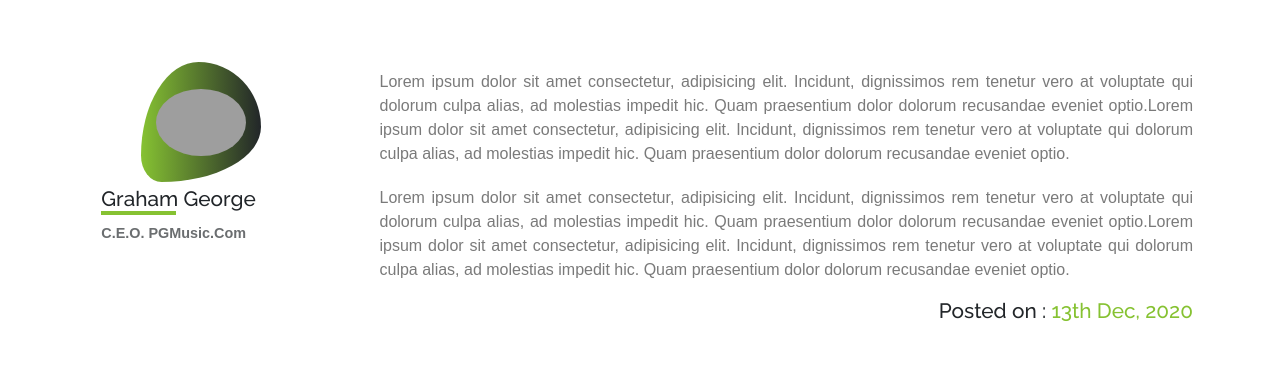
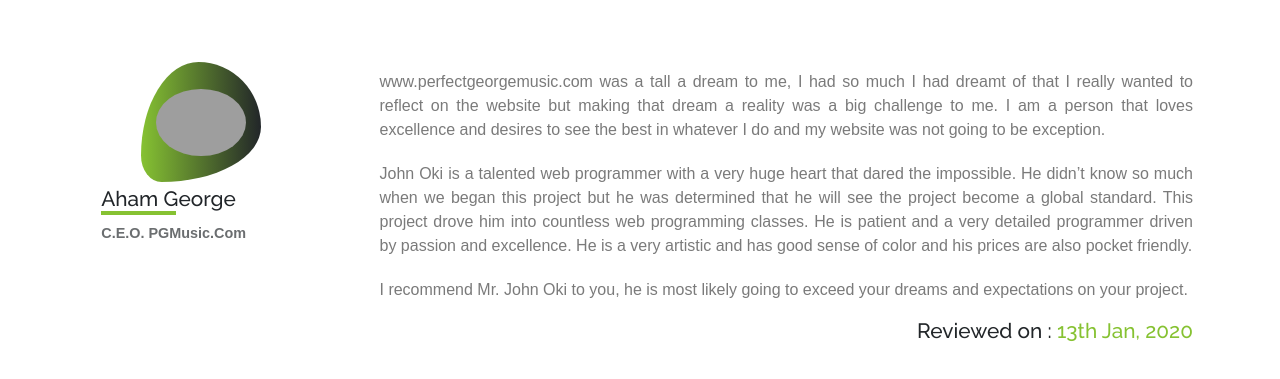
Before and after one commit to blackpopex/blackpopex-Website, a plain HTML site: page testimonials.html in a window 1280 px wide. Shown: the part 397-776 px from the top of the page. Drawn offline with nearby package versions, Linux system fonts and the light colour scheme; grey boxes are pictures that could not be loaded; a web font is replaced by a local one.

Commit message:
Update testimonials.html

```diff
--- a/testimonials.html
+++ b/testimonials.html
@@ -90,7 +90,7 @@
                                     <img src="./img/testimonies/George.png" alt="George photo" style="width: 90px; height: auto;" class="img-fluid text-center mx-auto">
                                 </div>
                                 <div class="text-left">
-                                    <h5 class="mb-0">Graham George</h5>
+                                     <h5 class="mb-0">Aham George</h5>
                                     <div class="bar mb-2"></div>
                                     <p>C.E.O. PGMusic.Com</p>
                                 </div>
@@ -98,11 +98,10 @@
                         </div>
                         <div class="col-sm-12 col-md-9 p-4">
                             <div class="comment_wrapper p-2">
-                            <p>Lorem ipsum dolor sit amet consectetur, adipisicing elit. Incidunt, dignissimos rem tenetur vero at voluptate qui dolorum culpa alias, ad molestias impedit hic. Quam praesentium dolor dolorum recusandae eveniet optio.Lorem
-                                ipsum dolor sit amet consectetur, adipisicing elit. Incidunt, dignissimos rem tenetur vero at voluptate qui dolorum culpa alias, ad molestias impedit hic. Quam praesentium dolor dolorum recusandae eveniet optio.</p>
-                            <p>Lorem ipsum dolor sit amet consectetur, adipisicing elit. Incidunt, dignissimos rem tenetur vero at voluptate qui dolorum culpa alias, ad molestias impedit hic. Quam praesentium dolor dolorum recusandae eveniet optio.Lorem
-                                ipsum dolor sit amet consectetur, adipisicing elit. Incidunt, dignissimos rem tenetur vero at voluptate qui dolorum culpa alias, ad molestias impedit hic. Quam praesentium dolor dolorum recusandae eveniet optio.</p>
-                            <h5 class="float-sm-none float-md-right" style="color:#86c232;"><span style="color: #222629">Posted on :</span> 13th Dec, 2020</h5>
+                            <p><a href="www.perfectgeorgemusic.com" target="_blank">www.perfectgeorgemusic.com</a> was a tall a dream to me, I had so much I had dreamt of that I really wanted to reflect on the website but making that dream a reality was a big challenge to me. I am a person that loves excellence and desires to see the best in whatever I do and my website was not going to be exception. </p>
+                            <p> <b>John Oki </b> is a talented web programmer with a very huge heart that dared the impossible. He didn’t know so much when we began this project but he was determined that he will see the project become a global standard. This project drove him into countless web programming classes. He is patient and a very detailed programmer driven by passion and excellence. He is a very artistic and has good sense of color and his prices are also pocket friendly.</p>
+                            <p>I recommend <b>Mr. John Oki </b> to you, he is most likely going to exceed your dreams and expectations on your project.</p>
+                            <h5 class="float-sm-none float-md-right" style="color:#86c232;"><span style="color: #222629">Reviewed on :</span> 13th Jan, 2020</h5>
                             </div>
                         </div>
                     </div>
```
